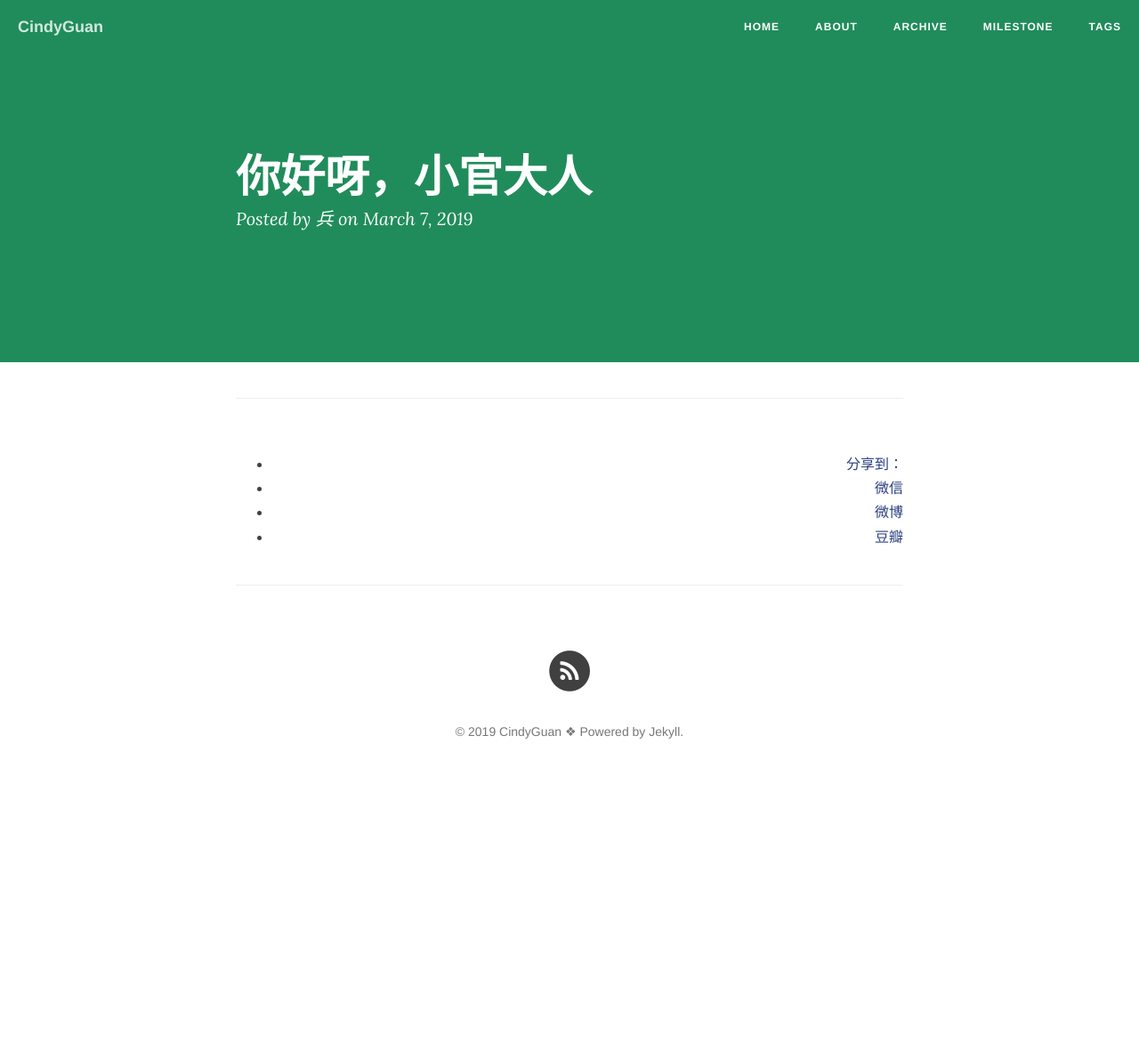
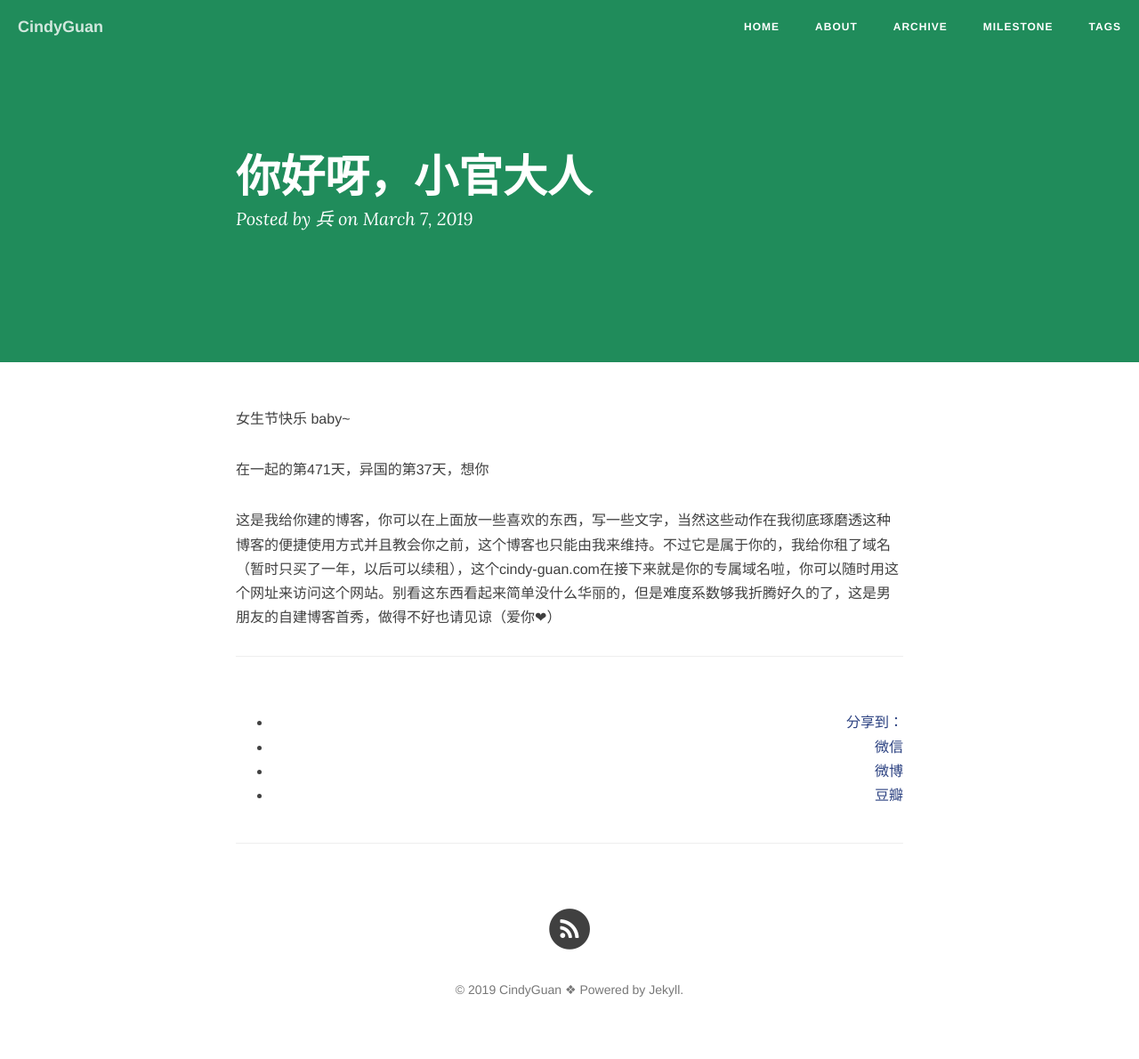
Before and after one commit to HBforHer/HBforHer.github.io, a Jekyll site: the page built from _posts/2019-03-07-Hi.md, in a window 1280 px wide. Shown: the whole page at 89% size. Built offline with Jekyll 4.4.1, drawn with Linux system fonts in a browser that asks for light colours; nearby versions of some CDN libraries; comment, search, counter and statistics services are not loaded; before the commit the page ends 900 px from its top, so only the background shows below that.

Commit message:
Update 2019-03-07-Hi.md

```diff
--- a/_posts/2019-03-07-Hi.md
+++ b/_posts/2019-03-07-Hi.md
@@ -5,3 +5,9 @@ date: 2019-3-07
 categories: blog
 tags: []
 ---
+
+女生节快乐 baby~
+
+在一起的第471天，异国的第37天，想你
+
+这是我给你建的博客，你可以在上面放一些喜欢的东西，写一些文字，当然这些动作在我彻底琢磨透这种博客的便捷使用方式并且教会你之前，这个博客也只能由我来维持。不过它是属于你的，我给你租了域名（暂时只买了一年，以后可以续租），这个cindy-guan.com在接下来就是你的专属域名啦，你可以随时用这个网址来访问这个网站。别看这东西看起来简单没什么华丽的，但是难度系数够我折腾好久的了，这是男朋友的自建博客首秀，做得不好也请见谅（爱你❤）
```
